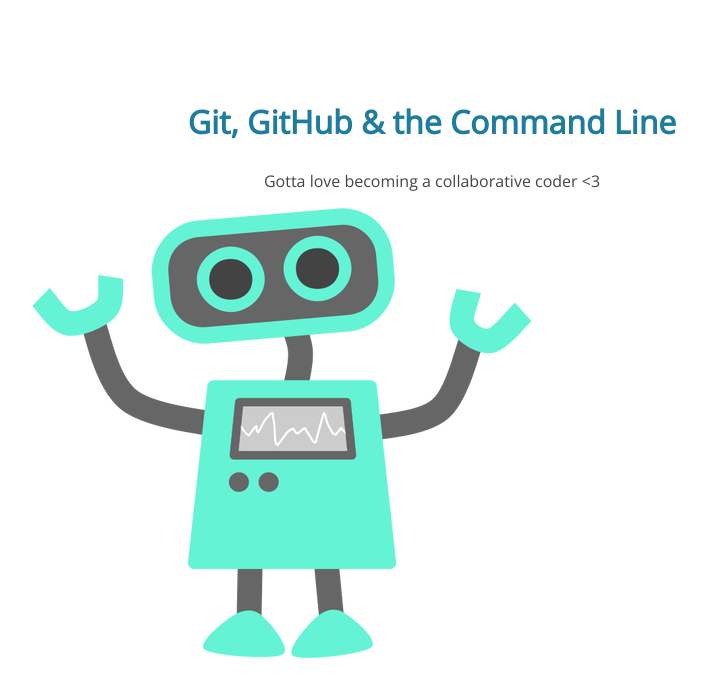
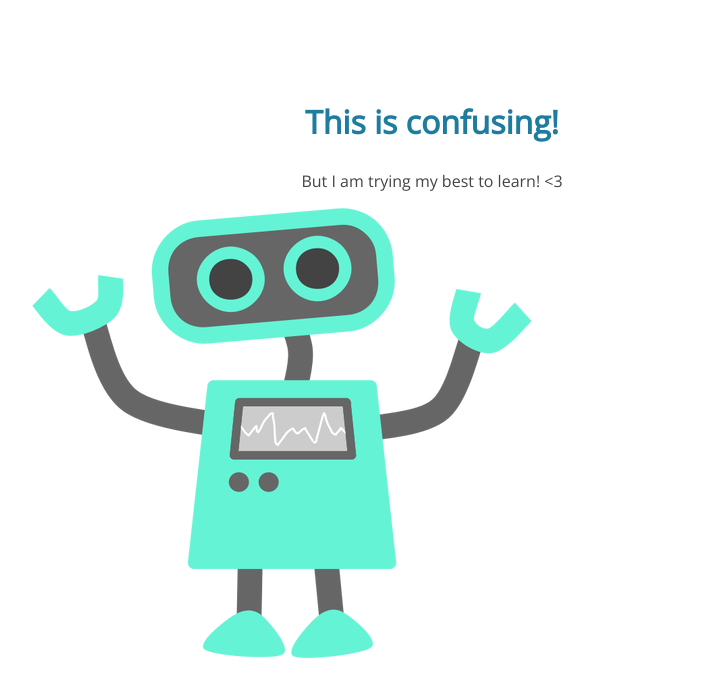
Before and after one commit to jessfbirch/105-project, a plain HTML site: page index.html in a window 1280 px wide. Shown: the whole page, without its empty margins (208-915 px from the left). Drawn offline with nearby package versions, Linux system fonts and the light colour scheme.

Commit message:
changed text between h1 and p

```diff
--- a/index.html
+++ b/index.html
@@ -8,8 +8,8 @@
 </head>
 <body>
 	<section>
-		<h1>Git, GitHub & the Command Line</h1>
-		<p>Gotta love becoming a collaborative coder <3</p>
+		<h1>This is confusing!</h1>
+		<p>But I am trying my best to learn! <3</p>
 		<img src="img/happy-blue-robot.png">
 	</section>
 </body>
```
